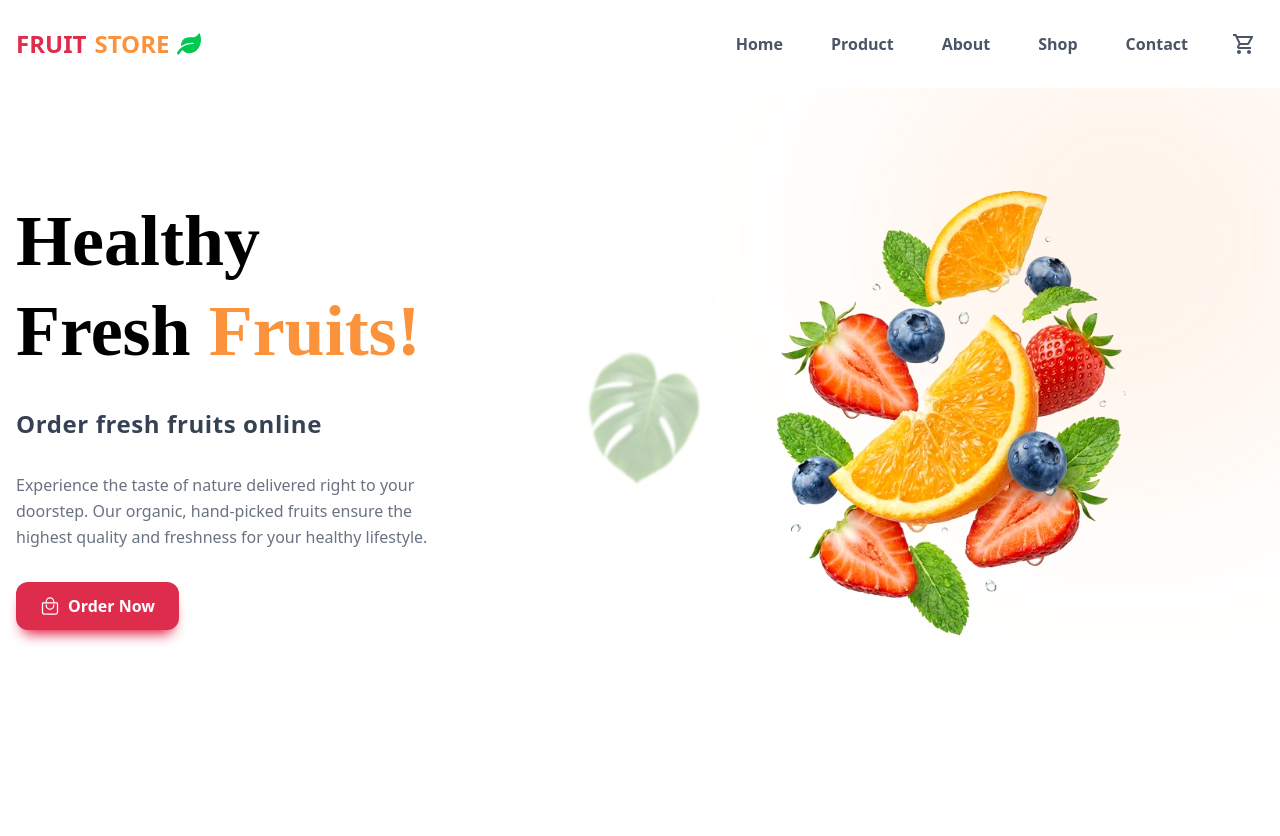
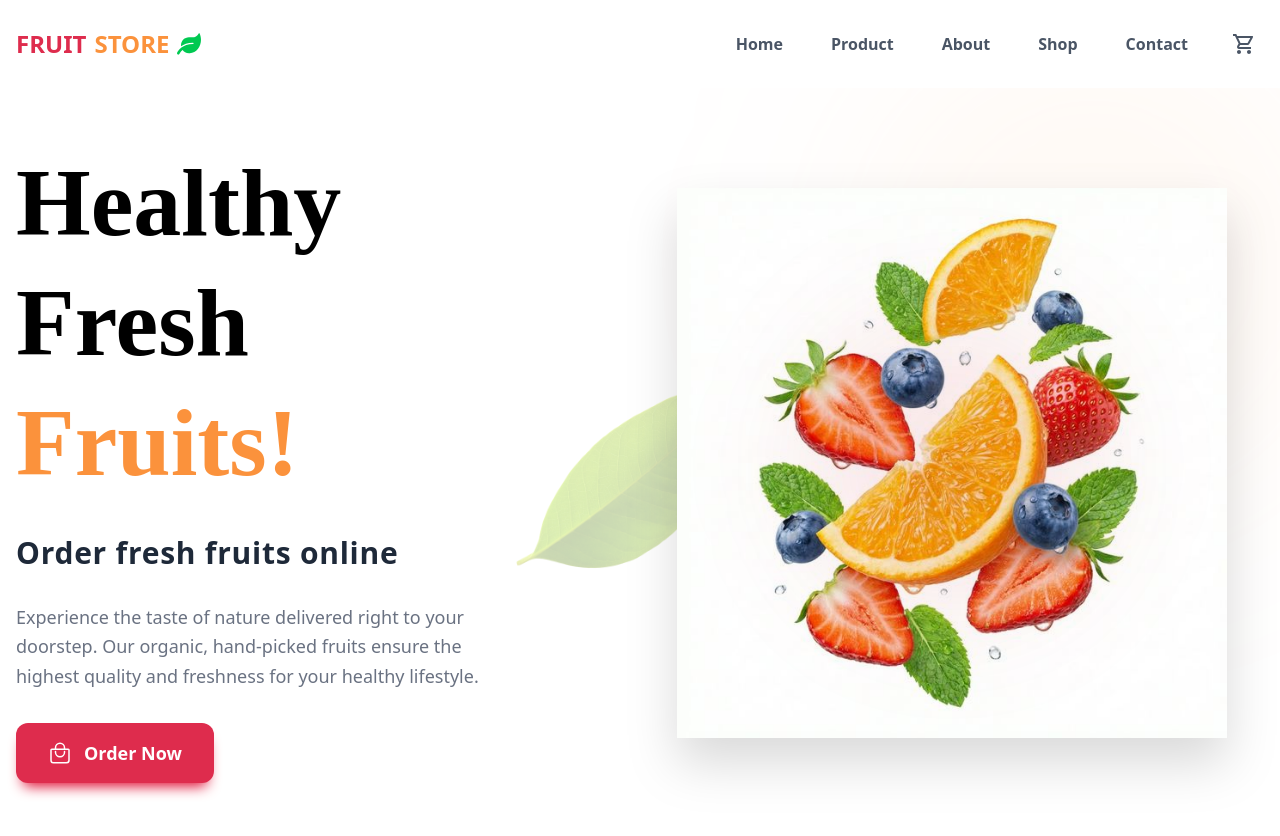
Before and after one commit to Nisheshchy/Fruits-App, a React (Vite) app: page / in a window 1280 px wide. Before the commit the page ends 800 px from the top, so only its background shows below. Built offline with nearby package versions, Linux system fonts and the light colour scheme; a web font is replaced by a local one.

Commit message:
implement and fix the some errors

```diff
--- a/src/Components/Hero.jsx
+++ b/src/Components/Hero.jsx
@@ -3,40 +3,40 @@
 import React from "react";
 import { IoBagHandleOutline } from "react-icons/io5";
 import HeroPng from "../assets/fruits/hero-fruit-plate.png";
-import LeafPng from "../assets/fruits/hero-leaf.png";
+import LeafPng from "../assets/fruits/leaf.jpg";
 import { motion } from "framer-motion";
 import { FadeRight } from "../utility/animation";
 
 const Hero = () => {
   return (
-    <section className="relative overflow-hidden">
-      {/* Background Decorative Element */}
-      <div className="absolute -top-24 -right-24 w-[500px] h-[500px] bg-secondary/10 blur-[100px] rounded-full -z-10"></div>
+    <section className="relative overflow-hidden bg-white/50">
+      {/* Premium Decorative Background Elements */}
+      <div className="absolute top-[-10%] right-[-5%] w-[500px] h-[500px] bg-secondary/10 blur-[100px] rounded-full -z-10"></div>
 
-      {/* Decorative Leaf (Small Centered Accent) */}
+      {/* Accurate Leaf Placement: Top Left Corner Accent */}
       <motion.div
-        initial={{ opacity: 0, scale: 0, rotate: 120 }}
-        animate={{ opacity: 0.3, scale: 1, rotate: 45 }}
-        transition={{ duration: 2, delay: 0.5 }}
-        className="absolute top-1/2 left-1/2 -translate-x-1/2 -translate-y-1/2 blur-[1px] -z-10"
-      >
-        <img
+        initial={{ opacity: 0, scale: 0.8 }}
+        animate={{ opacity: 1, scale: 1 }}
+        transition={{ duration: 1.2, delay: 0.3 }}
+        className="absolute top-1/2 left-1/2 -translate-x-1/2 -translate-y-1/2 z-10">
+        <motion.img
           src={LeafPng}
           alt="LeafBg"
-          className="w-24 md:w-32 mix-blend-multiply"
+          className="w-[200px] md:w-[350px] opacity-30 mix-blend-multiply"
+          animate={{ y: [0, 20, 0], rotate: [0, 10, 0] }}
+          transition={{ duration: 6, repeat: Infinity, ease: "easeInOut" }}
         />
       </motion.div>
 
-      <div className="container mx-auto grid grid-cols-1 md:grid-cols-2 min-h-[650px] relative px-4">
+      <div className="container mx-auto grid grid-cols-1 md:grid-cols-2 min-h-[750px] relative px-4">
         {/* Brand info */}
-        <div className="flex flex-col justify-center py-14 md:py-0 relative z-10">
-          <div className="text-center md:text-left space-y-8 lg:max-w-[450px]">
+        <div className="flex flex-col justify-center py-14 md:py-0 relative z-20">
+          <div className="text-center md:text-left space-y-8 lg:max-w-[500px]">
             <motion.h1
               variants={FadeRight(0.6)}
               initial="hidden"
               animate="visible"
-              className="text-5xl lg:text-7xl font-bold leading-tight xl:leading-tight font-averia"
-            >
+              className="text-6xl lg:text-8xl font-bold leading-tight xl:leading-tight font-averia">
               Healthy
               <br />
               Fresh <span className="text-secondary">Fruits!</span>
@@ -45,16 +45,14 @@ const Hero = () => {
               variants={FadeRight(0.9)}
               initial="hidden"
               animate="visible"
-              className="text-2xl tracking-wide font-semibold text-gray-700"
-            >
+              className="text-3xl tracking-wide font-semibold text-gray-800">
               Order fresh fruits online
             </motion.p>
             <motion.p
               variants={FadeRight(1.2)}
               initial="hidden"
               animate="visible"
-              className="text-gray-500 leading-relaxed"
-            >
+              className="text-gray-500 text-lg leading-relaxed">
               Experience the taste of nature delivered right to your doorstep.
               Our organic, hand-picked fruits ensure the highest quality and
               freshness for your healthy lifestyle.
@@ -64,11 +62,10 @@ const Hero = () => {
               variants={FadeRight(1.5)}
               initial="hidden"
               animate="visible"
-              className="flex justify-center md:justify-start"
-            >
-              <button className="primary-btn flex items-center gap-2 group">
+              className="flex justify-center md:justify-start gap-4">
+              <button className="primary-btn flex items-center gap-3 group px-8 py-4 text-lg">
                 <span className="group-hover:rotate-12 transition-transform duration-300">
-                  <IoBagHandleOutline className="text-xl" />
+                  <IoBagHandleOutline className="text-2xl" />
                 </span>
                 Order Now
               </button>
@@ -77,18 +74,20 @@ const Hero = () => {
         </div>
 
         {/* Hero image */}
-        <div className="flex justify-center items-center relative">
+        <div className="flex justify-center items-center relative z-10">
           <motion.img
             initial={{ opacity: 0, scale: 0.5, rotate: -15 }}
             animate={{ opacity: 1, scale: 1, rotate: 0 }}
             transition={{ duration: 1, delay: 0.2, ease: "easeOut" }}
             src={HeroPng}
             alt="Fruits"
-            className="w-[350px] md:w-[500px] z-10 mix-blend-multiply contrast-[1.1] brightness-[1.02]"
+            className="w-[380px] md:w-[550px] drop-shadow-2xl relative z-20 mix-blend-multiply"
           />
+
+          {/* Background Decorative Accent behind plate */}
+          <div className="absolute top-1/2 left-1/2 -translate-x-1/2 -translate-y-1/2 w-[300px] h-[300px] bg-primary/10 blur-[60px] rounded-full z-10"></div>
         </div>
       </div>
-
     </section>
   );
 };
```
